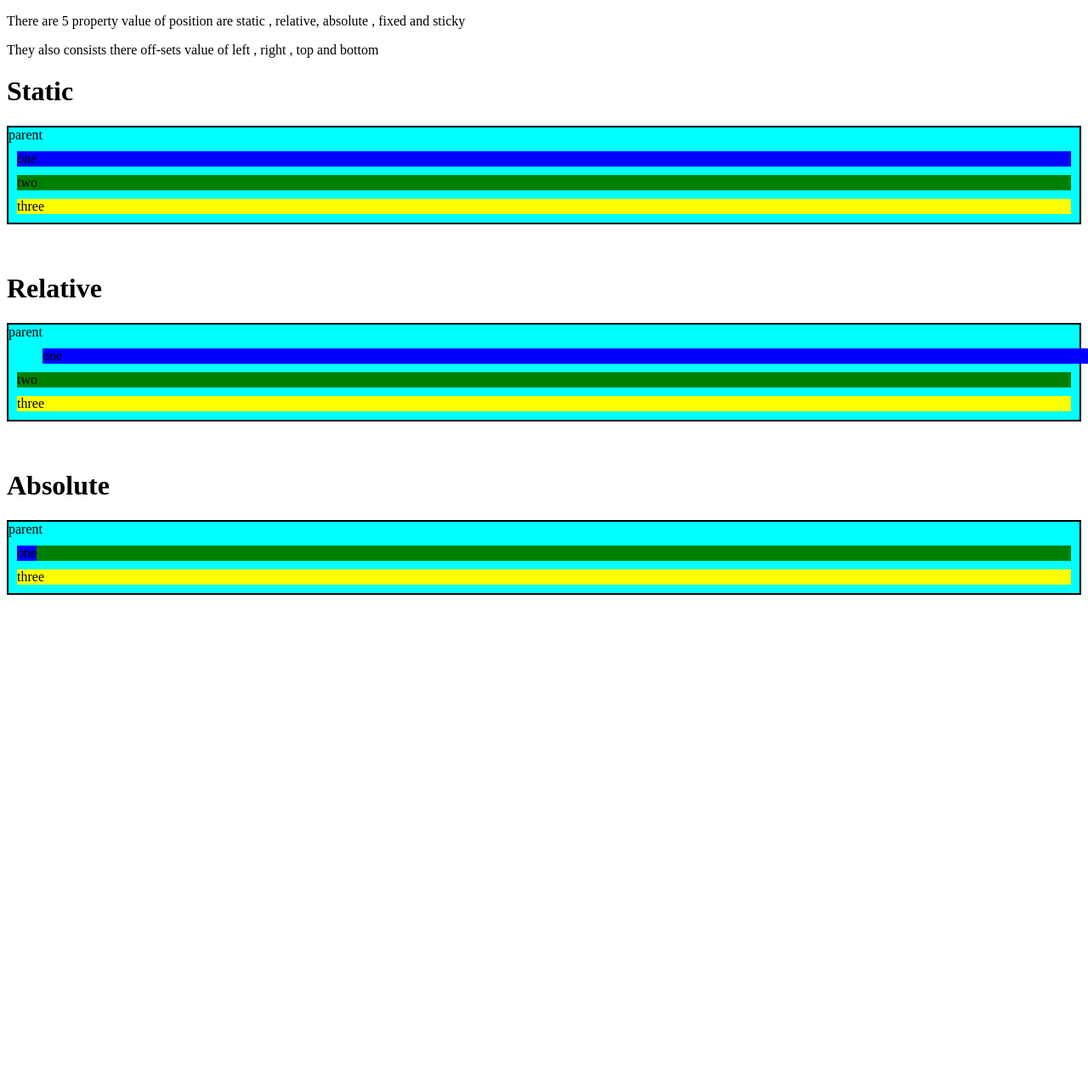
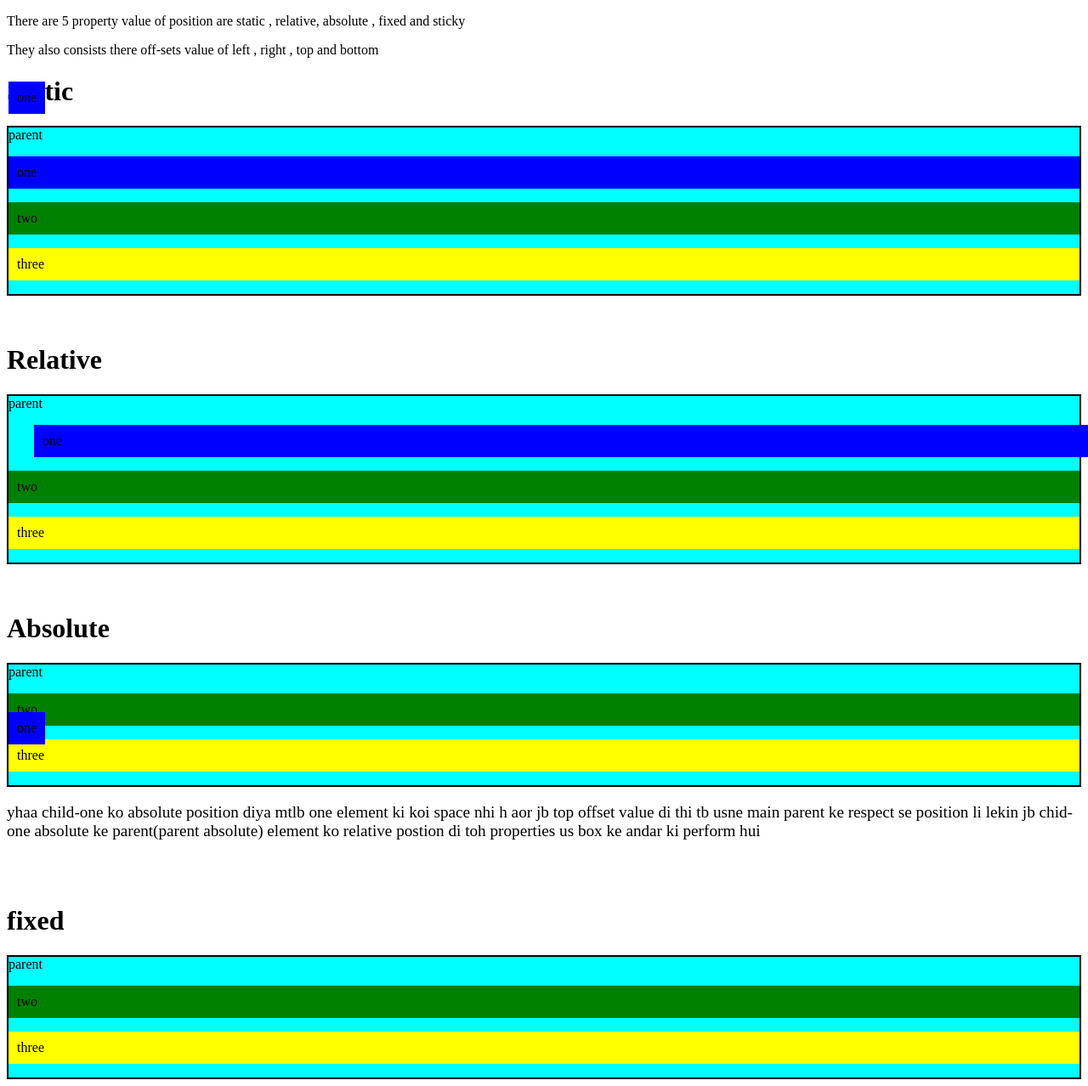
Before and after one commit to karishma1521success/WebDev-Learning, a plain HTML site: page property/position/index.html in a window 1280 px wide. Shown: the whole page at 85% size. Before the commit the page ends 800 px from the top, so only its background shows below. Drawn offline with Linux system fonts and the light colour scheme.

Commit message:
positioning in css(static , fixed, relative, absolute and sticky)

```diff
--- a/property/position/index.html
+++ b/property/position/index.html
@@ -56,6 +56,25 @@
             three
         </p>
     </div>
+    <p style="font-size: larger;">yhaa child-one ko absolute position diya mtlb one element ki koi space nhi h aor jb top offset value di thi tb usne main parent ke respect se position li lekin jb chid-one absolute ke parent(parent absolute) element ko relative postion di toh properties us box ke andar ki perform hui</p>
+    <br> <br>
+
+    <!-- fixed -->
+<h1>fixed</h1>
+<div class="parent fixed">
+    parent
+    <p class="child-one fixed">
+        one
+    </p>
+    <p class="child-two fixed">
+        two
+    </p>
+    <p class="child-three fixed">
+        three
+    </p>
+</div>
+
+
 
 
 </body>
--- a/property/position/style.css
+++ b/property/position/style.css
@@ -4,7 +4,7 @@
  }
 
  div>p{
-  margin: 10px;
+  padding: 10px;
  }
 
  .child-one{
@@ -29,7 +29,18 @@
   left: 30px; /* it will shift an element towards the right and 30px away from the left*/
  }
 
+ .parent.absolute{
+  position: relative;
+ }
+
  .child-one.absolute{
   position: absolute;
+   top: 40px; /* this take properties with the respect of main parent*/
+   /* but if we make it's parent relative then it will take css with respect to parent element */
+ }
+
+ .child-one.fixed{
+  position: fixed;
+  top: 80px;
 
  }
```
